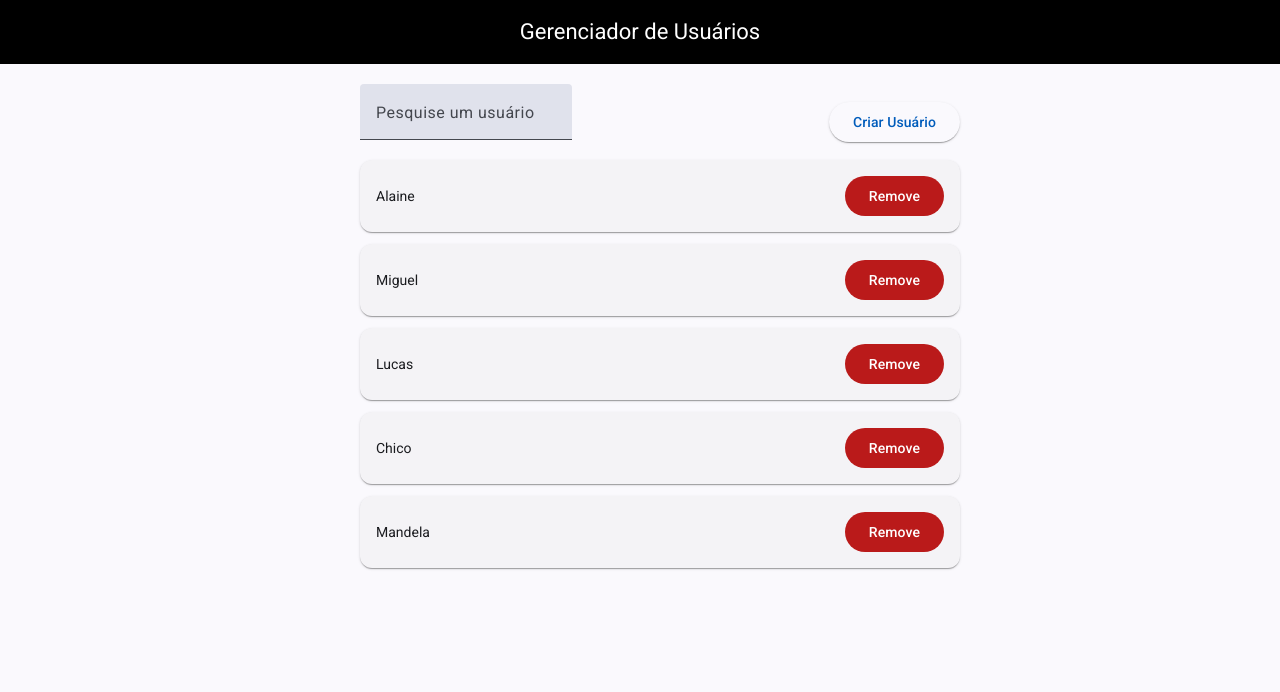
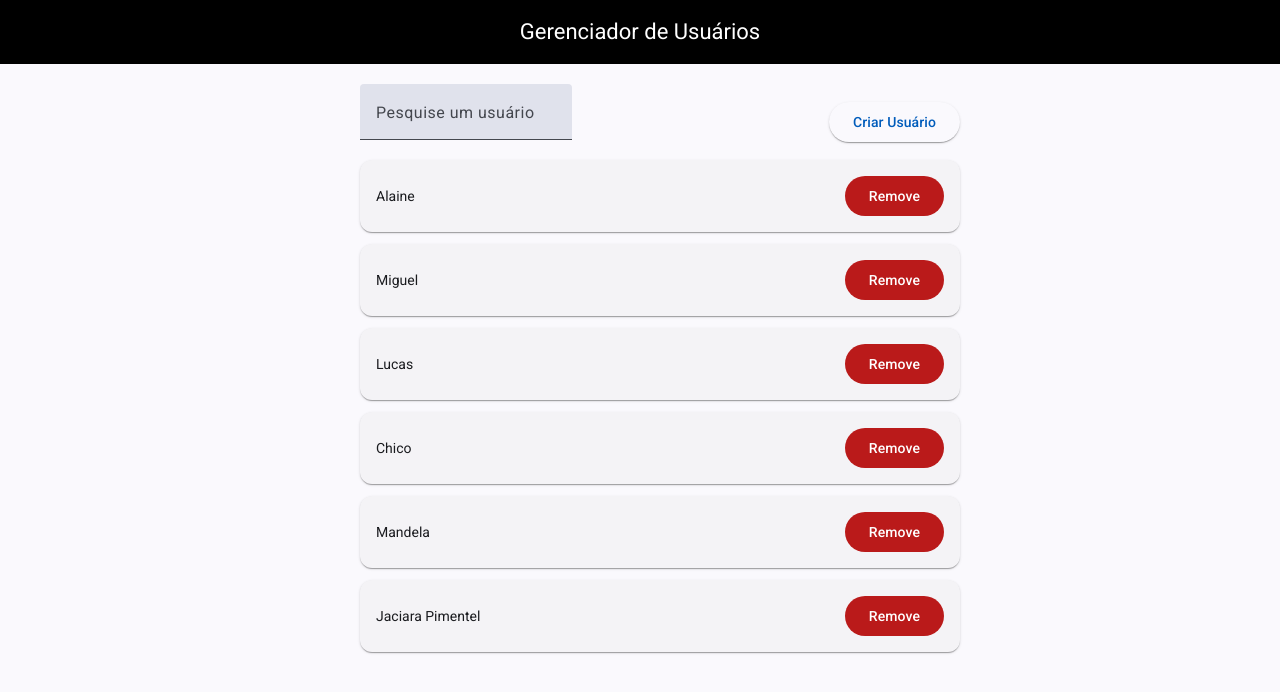
Before and after one commit to lucaspaixaodev/gerenciador-usuarios, an Angular app: page /list in a window 1280 px wide. Shown: the top 692 px of the page. Built offline with nearby package versions, Linux system fonts and the light colour scheme; data requests are answered from the project's data file.

Commit message:
Adicionado: formatação de nomes de usuários com pipe titlecase e integração do pipe no componente de lista de usuários

```diff
--- a/db.json
+++ b/db.json
@@ -19,6 +19,10 @@
     {
       "name": "Mandela",
       "id": 5
+    },
+    {
+      "name": "jaciara pimentel",
+      "id": 6
     }
   ]
 }
--- a/src/app/features/list/components/users-list/users-list.html
+++ b/src/app/features/list/components/users-list/users-list.html
@@ -2,7 +2,7 @@
   <mat-card class="card">
     <mat-card-content class="card-content">
       <span>
-        {{ user.name }}
+        {{ user.name | titlecase }}
       </span>
       <button class="action-button" appErrorBtn matButton="filled" (click)="remove(user)">Remove</button>
     </mat-card-content>
--- a/src/app/features/list/components/users-list/users-list.ts
+++ b/src/app/features/list/components/users-list/users-list.ts
@@ -4,9 +4,10 @@ import { User } from '../../../../shared/interfaces/user';
 import { MatCardModule } from '@angular/material/card';
 import { MatButtonModule } from '@angular/material/button';
 import { ErrorBtn } from './directives/error-btn';
+import { TitleCasePipe } from '@angular/common';
 @Component({
   selector: 'app-users-list',
-  imports: [FormsModule, MatCardModule, MatButtonModule, ErrorBtn],
+  imports: [FormsModule, MatCardModule, MatButtonModule, ErrorBtn, TitleCasePipe],
   templateUrl: './users-list.html',
   styleUrl: './users-list.scss',
 })
```
